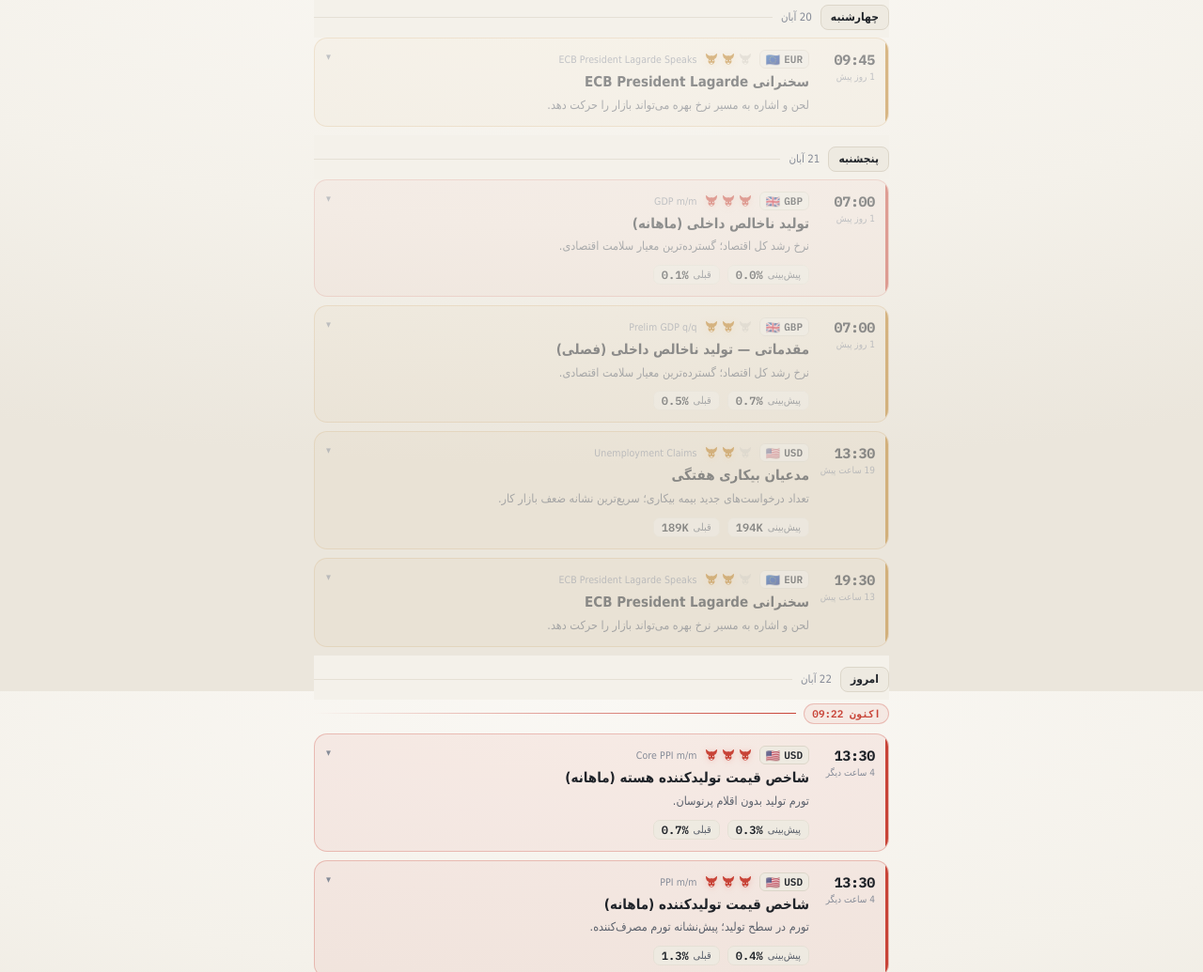
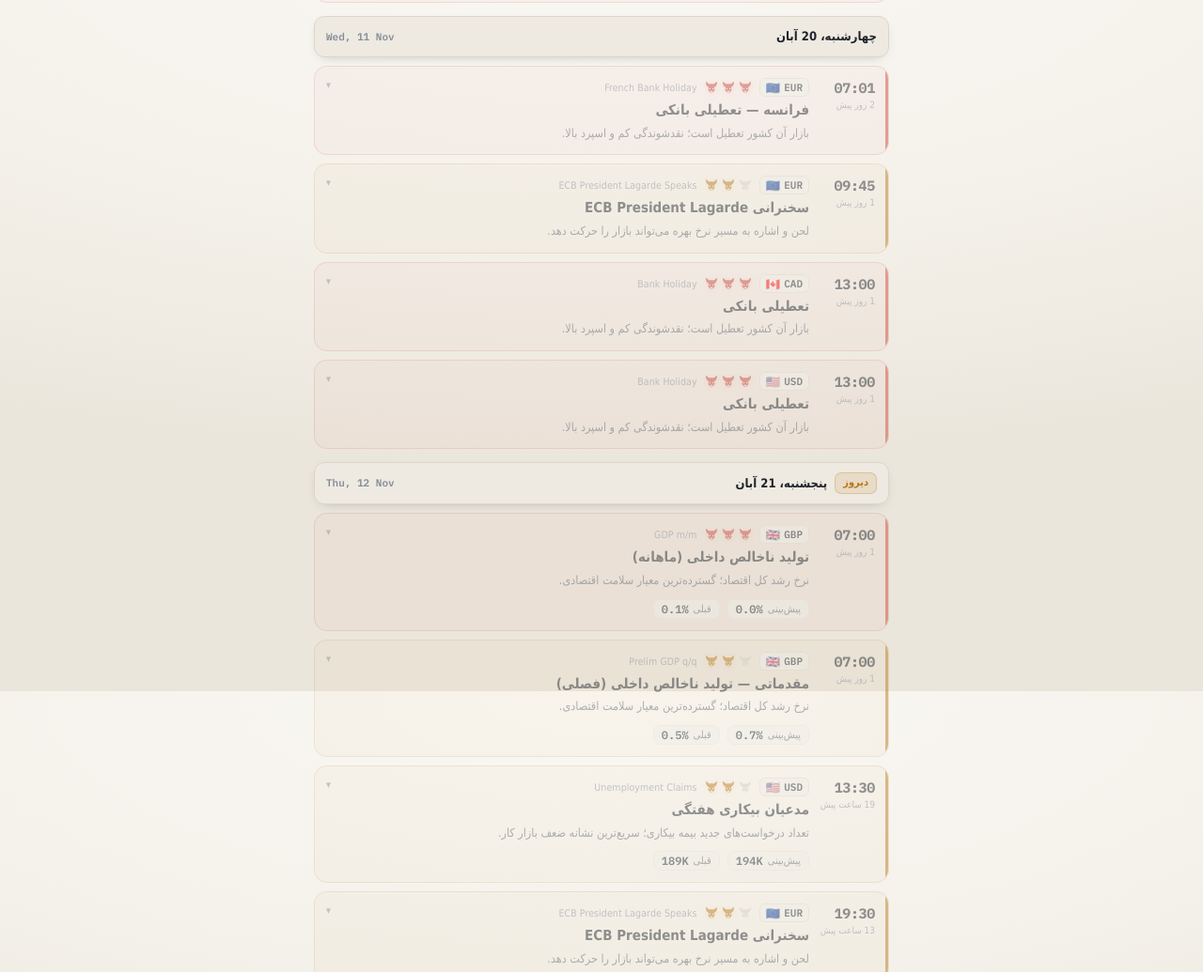
Before and after one commit to binamnazari-gif/Forxnews, a plain HTML site: page index.html in a window 1280 px wide. Shown: the part 864-1899 px from the top of the page at 94% size. Drawn offline with Linux system fonts and the light colour scheme; a small style sheet from the web is missing.

Commit message:
Add files via upload

```diff
--- a/index.html
+++ b/index.html
@@ -581,27 +581,47 @@ header{
   z-index:20;
   display:flex;
   align-items:center;
-  gap:9px;
-  padding:12px 0 8px;
-  background:var(--bg);
-}
-.day-badge{
+  justify-content:space-between;
+  gap:10px;
+  padding:10px 12px;
+  margin:14px 0 9px;
   background:var(--surface-2);
   border:1px solid var(--border);
-  padding:2px 10px;
-  border-radius:8px;
-  font-size:12px;
+  border-radius:11px;
+  box-shadow:0 4px 14px -8px rgba(0,0,0,.35);
+}
+.day-right{
+  display:flex;
+  align-items:center;
+  gap:8px;
+  flex-wrap:wrap;
+}
+.day-rel{
+  background:var(--accent-soft);
+  color:var(--accent);
+  border:1px solid var(--md-border);
+  padding:1px 8px;
+  border-radius:7px;
+  font-size:11px;
   font-weight:700;
+}
+.day-rel.today{
+  background:var(--hi-bg);
+  color:var(--hi);
+  border-color:var(--hi-border);
+}
+.day-main{
+  font-size:13px;
+  font-weight:800;
   color:var(--text);
 }
-.day span{
-  font-size:11.5px;
+.day-en{
+  font-family:var(--mono);
+  font-size:11px;
+  font-weight:600;
   color:var(--text-muted);
-}
-.day i{
-  flex:1;
-  height:1px;
-  background:var(--border-soft);
+  direction:ltr;
+  white-space:nowrap;
 }
 .nowline{
   position:relative;
@@ -871,17 +891,23 @@ table.cal tr.md td:first-child{box-shadow:inset -3px 0 0 var(--md)}
 tr.dayrow td{
   background:var(--surface-2);
   font-weight:700;
-  font-size:12px;
+  font-size:12.5px;
   text-align:start;
-  padding:9px 14px;
+  padding:10px 14px;
   color:var(--text);
   border-bottom:1px solid var(--border);
 }
-tr.dayrow span{
+tr.dayrow .dayrow-wrap{
+  display:flex;
+  align-items:center;
+  justify-content:space-between;
+  gap:8px;
+}
+tr.dayrow .day-en{
+  font-family:var(--mono);
+  font-size:11px;
   color:var(--text-muted);
   font-weight:500;
-  font-size:11px;
-  margin-inline-start:8px;
 }
 td.ttd{
   font-family:var(--mono);
@@ -1293,6 +1319,8 @@ const FALLBACK_EVENTS = [
   {"title":"Core CPI m/m","country":"USD","date":"2026-11-10T08:30:00-05:00","impact":"High","forecast":"0.2%","previous":"0.3%"},
   {"title":"CPI m/m","country":"USD","date":"2026-11-10T08:30:00-05:00","impact":"High","forecast":"0.3%","previous":"0.6%"},
   {"title":"ECB President Lagarde Speaks","country":"EUR","date":"2026-11-11T04:45:00-05:00","impact":"Medium","forecast":"","previous":""},
+  {"title":"French Bank Holiday","country":"EUR","date":"2026-11-11T02:01:00-05:00","impact":"Holiday","forecast":"","previous":""},
+  {"title":"Bank Holiday","country":"USD","date":"2026-11-11T08:00:00-05:00","impact":"Holiday","forecast":"","previous":""},
   {"title":"GDP m/m","country":"GBP","date":"2026-11-12T02:00:00-05:00","impact":"High","forecast":"0.0%","previous":"0.1%"},
   {"title":"Prelim GDP q/q","country":"GBP","date":"2026-11-12T02:00:00-05:00","impact":"Medium","forecast":"0.7%","previous":"0.5%"},
   {"title":"Unemployment Claims","country":"USD","date":"2026-11-12T08:30:00-05:00","impact":"Medium","forecast":"194K","previous":"189K"},
@@ -1388,6 +1416,14 @@ const fmtTime = d => new Intl.DateTimeFormat('en-GB', Object.assign({hour:'2-dig
 const dayKey = d => new Intl.DateTimeFormat('en-CA', Object.assign({year:'numeric',month:'2-digit',day:'2-digit'}, tzOpt())).format(d);
 const weekday = d => new Intl.DateTimeFormat('fa-IR', Object.assign({weekday:'long'}, tzOpt())).format(d);
 const dateFa = d => new Intl.DateTimeFormat('fa-IR-u-nu-latn', Object.assign({day:'numeric',month:'long'}, tzOpt())).format(d);
+const dateEn = d => new Intl.DateTimeFormat('en-GB', Object.assign({weekday:'short',day:'numeric',month:'short'}, tzOpt())).format(d);
+function dayRelLabel(dk){
+  const now = Date.now();
+  if(dk === dayKey(new Date(now))) return {txt:'امروز', cls:'today'};
+  if(dk === dayKey(new Date(now + 864e5))) return {txt:'فردا', cls:''};
+  if(dk === dayKey(new Date(now - 864e5))) return {txt:'دیروز', cls:''};
+  return null;
+}
 
 function relTime(ms){
   const m = Math.round(Math.abs(ms)/60000);
@@ -1421,7 +1457,8 @@ function countdownHTML(ms){
 }
 
 /* ===================== filters ===================== */
-const rank = i => i === 'High' ? 3 : i === 'Medium' ? 2 : 1;
+const isHoliday = i => i === 'Holiday';
+const rank = i => (i === 'High' || isHoliday(i)) ? 3 : i === 'Medium' ? 2 : 1;
 function passes(e){
   const r = rank(e.impact);
   if(S.imp === 'high' && r < 3) return false;
@@ -1433,7 +1470,7 @@ function passes(e){
 
 /* ===================== render ===================== */
 const esc = s => String(s).replace(/[<>&]/g, c => ({'<':'&lt;','>':'&gt;','&':'&amp;'}[c]));
-const impClass = i => i === 'High' ? 'hi' : i === 'Medium' ? 'md' : 'lo';
+const impClass = i => (i === 'High' || isHoliday(i)) ? 'hi' : i === 'Medium' ? 'md' : 'lo';
 const num = v => parseFloat(String(v).replace(/[^0-9.\-]/g,''));
 
 function bullsHTML(imp, small){
@@ -1473,7 +1510,9 @@ function bodyHTML(e, info){
               'انحراف از پیش‌بینی است که حرکت می‌سازد، نه خودِ عدد.</p>';
     }
   }
-  if(rank(e.impact) === 3){
+  if(isHoliday(e.impact)){
+    html += '<h4>نکته معاملاتی تعطیلی بانکی</h4><p>در روزهای تعطیلی بانکی نقدشوندگی بازار کاهش می‌یابد، اسپردها ممکن است باز شوند و حرکت‌های قیمت گاهی کم‌رمق یا فریبنده هستند.</p>';
+  }else if(rank(e.impact) === 3){
     html += '<h4>نکته اجرایی</h4><p>در دقایق اطراف این خبر اسپرد باز می‌شود و استاپ‌ها راحت شکار می‌شوند. '+
             'اگر پوزیشن باز داری، حجم و استاپ را قبلش تنظیم کن.</p>';
   }
@@ -1498,8 +1537,11 @@ function renderCards(){
     const d = new Date(e.date), dk = dayKey(d);
     if(dk !== cur){
       cur = dk;
-      const lbl = dk === today ? 'امروز' : dk === tmr ? 'فردا' : weekday(d);
-      html += '<div class="day"><b class="day-badge">'+lbl+'</b><span>'+dateFa(d)+'</span><i></i></div>';
+      const rel = dayRelLabel(dk);
+      const relHtml = rel ? '<span class="day-rel '+rel.cls+'">'+rel.txt+'</span>' : '';
+      html += '<div class="day"><div class="day-right">'+relHtml+
+        '<span class="day-main">'+weekday(d)+'، '+dateFa(d)+'</span></div>'+
+        '<span class="day-en">'+dateEn(d)+'</span></div>';
     }
     if(!nowIns && dk === today && d.getTime() > now){
       html += '<div class="nowline"><b data-now>اکنون '+fmtTime(new Date())+'</b><i></i></div>';
@@ -1539,8 +1581,11 @@ function renderTable(){
     const d = new Date(e.date), dk = dayKey(d);
     if(dk !== cur){
       cur = dk;
-      const lbl = dk === today ? 'امروز' : dk === tmr ? 'فردا' : weekday(d);
-      rows += '<tr class="dayrow"><td colspan="'+cols+'">'+lbl+'<span>'+dateFa(d)+'</span></td></tr>';
+      const rel = dayRelLabel(dk);
+      const relHtml = rel ? '<span class="day-rel '+rel.cls+'">'+rel.txt+'</span> ' : '';
+      rows += '<tr class="dayrow"><td colspan="'+cols+'"><div class="dayrow-wrap">'+
+        '<div>'+relHtml+'<span>'+weekday(d)+'، '+dateFa(d)+'</span></div>'+
+        '<span class="day-en">'+dateEn(d)+'</span></div></td></tr>';
     }
     const k = key(e), info = lookup(e.title), diff = d.getTime()-now;
     let actTd = '';
@@ -1587,9 +1632,9 @@ function renderNext(){
   box.innerHTML = '<div class="next '+impClass(n.impact)+soonCls+'">'+
     '<div class="next-info">'+
       '<div class="next-meta">'+
-        '<span class="next-badge">خبر مهم بعدی</span>'+
+        '<span class="next-badge">'+(isHoliday(n.impact) ? 'تعطیلی بانکی پیش‌رو' : 'خبر مهم بعدی')+'</span>'+
         '<span class="next-cur"><i>'+(FLAG[n.country] || '')+'</i>'+esc(n.country)+'</span>'+
-        '<span class="next-time">'+fmtTime(new Date(t))+'</span>'+
+        '<span class="next-time">'+(function(dt){ const r=dayRelLabel(dayKey(dt)); return (r?r.txt+' · ':'')+weekday(dt)+' '+dateFa(dt)+' · '+fmtTime(dt); })(new Date(t))+'</span>'+
       '</div>'+
       '<div class="next-title">'+esc(info ? info.fa : n.title)+'</div>'+
       (info ? '<div class="next-en">'+esc(n.title)+'</div>' : '')+
```
